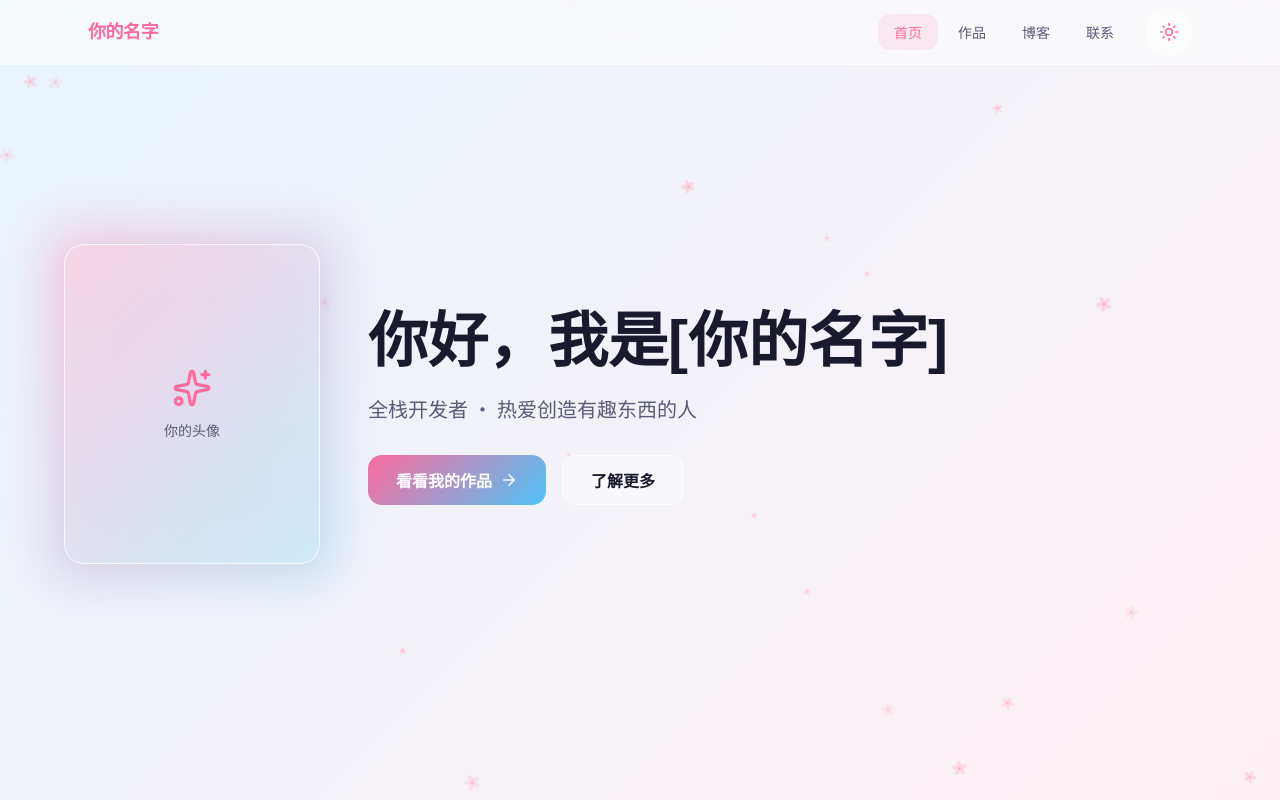
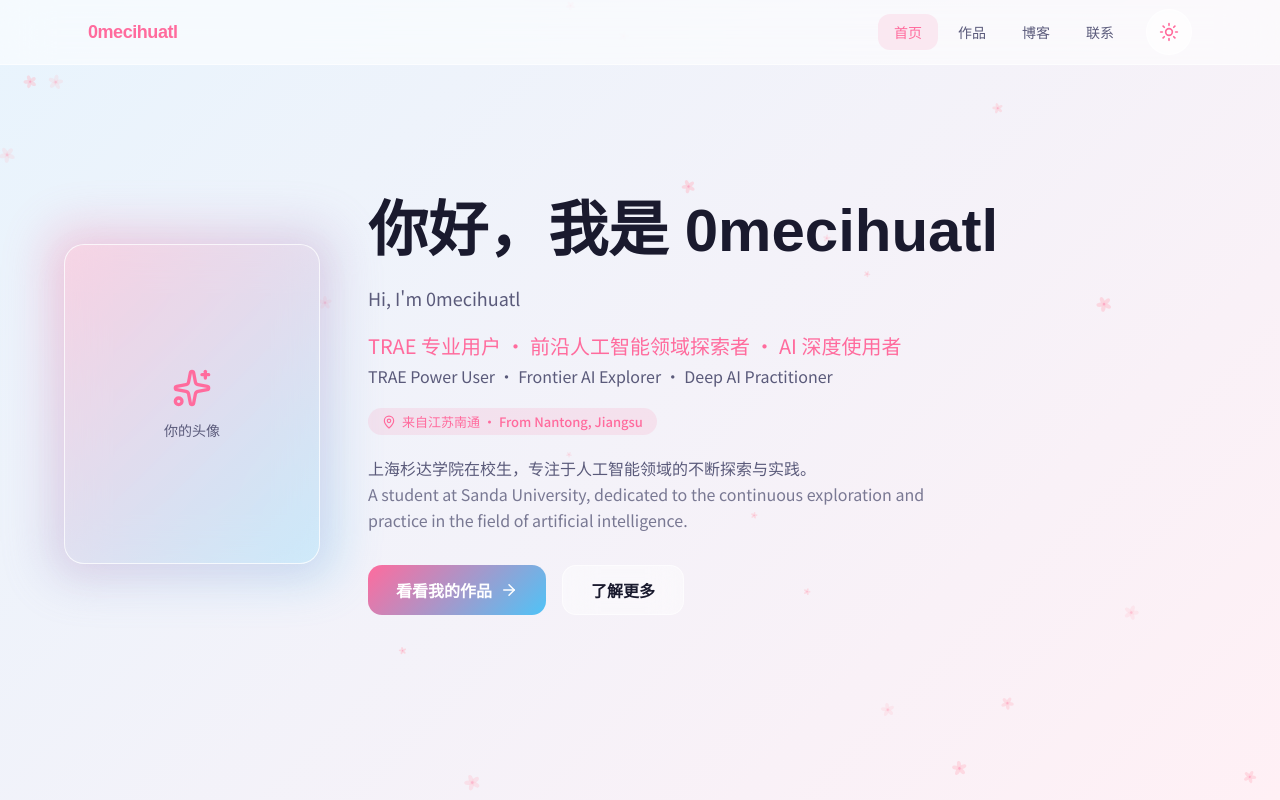
Before and after one commit to mw2wbyys6t-sudo/Web, a Next.js app: page / in a window 1280 px wide. Shown: the top 800 px of the page. Built offline with nearby package versions, Linux system fonts and the light colour scheme.

Commit message:
feat: 开发个人网站
Co-authored-by: traeagent <traeagent@users.noreply.github.com>

```diff
--- a/app/contact/page.tsx
+++ b/app/contact/page.tsx
@@ -3,7 +3,7 @@
 import { motion } from 'framer-motion'
 import GlassCard from '@/components/GlassCard'
 import { siteConfig } from '@/lib/config'
-import { Mail, Download, Send } from 'lucide-react'
+import { Mail, Download, Send, MapPin } from 'lucide-react'
 import { GithubIcon, TwitterIcon, LinkedinIcon } from '@/components/icons/BrandIcons'
 import { useState } from 'react'
 
@@ -44,9 +44,16 @@ export default function ContactPage() {
             </div>
 
             <h2 className="text-xl font-semibold text-center mb-2">{siteConfig.name}</h2>
-            <p className="text-sm text-center mb-6" style={{ color: 'var(--text-secondary)' }}>
+            <p className="text-sm text-center mb-1" style={{ color: 'var(--text-secondary)' }}>
               {siteConfig.subtitle}
             </p>
+            <p className="text-xs text-center mb-3" style={{ color: 'var(--text-secondary)' }}>
+              {siteConfig.subtitleEn}
+            </p>
+            <div className="flex items-center justify-center gap-1 text-xs mb-6" style={{ color: 'var(--text-secondary)' }}>
+              <MapPin size={12} />
+              {siteConfig.location} · {siteConfig.locationEn}
+            </div>
 
             {/* Social Links */}
             <div className="flex justify-center gap-4 mb-6">
--- a/app/layout.tsx
+++ b/app/layout.tsx
@@ -22,10 +22,10 @@ const notoSerif = Noto_Serif_SC({
 
 export const metadata: Metadata = {
   title: siteConfig.name + ' | 个人网站',
-  description: siteConfig.description,
+  description: siteConfig.description + ' ' + siteConfig.descriptionEn,
   openGraph: {
     title: siteConfig.name + ' | 个人网站',
-    description: siteConfig.description,
+    description: siteConfig.description + ' ' + siteConfig.descriptionEn,
     type: 'website',
   },
 }
--- a/components/HomeContent.tsx
+++ b/components/HomeContent.tsx
@@ -5,7 +5,7 @@ import Image from 'next/image'
 import { motion } from 'framer-motion'
 import GlassCard from './GlassCard'
 import { siteConfig } from '@/lib/config'
-import { ArrowRight, Sparkles } from 'lucide-react'
+import { ArrowRight, Sparkles, MapPin } from 'lucide-react'
 
 export interface HomeProject {
   slug: string
@@ -80,8 +80,25 @@ export default function HomeContent({ projects, posts, avatar }: HomeContentProp
             >
               {siteConfig.title}
             </h1>
-            <p className="text-lg md:text-xl mb-8" style={{ color: 'var(--text-secondary)' }}>
+            <p className="text-base md:text-lg mb-5" style={{ color: 'var(--text-secondary)' }}>
+              {siteConfig.titleEn}
+            </p>
+            <p className="text-lg md:text-xl mb-1 text-[var(--accent-pink)]">
               {siteConfig.subtitle}
+            </p>
+            <p className="text-sm md:text-base mb-5" style={{ color: 'var(--text-secondary)' }}>
+              {siteConfig.subtitleEn}
+            </p>
+            <div className="flex justify-center md:justify-start mb-5">
+              <span className="glass-tag inline-flex items-center gap-1.5">
+                <MapPin size={14} />
+                {siteConfig.location} · {siteConfig.locationEn}
+              </span>
+            </div>
+            <p className="text-sm md:text-base mb-8 max-w-xl leading-relaxed" style={{ color: 'var(--text-secondary)' }}>
+              {siteConfig.description}
+              <br />
+              <span className="opacity-80">{siteConfig.descriptionEn}</span>
             </p>
             <div className="flex flex-wrap gap-4 justify-center md:justify-start">
               <Link href="/projects" className="glass-btn glass-btn-primary flex items-center gap-2">
--- a/lib/config.ts
+++ b/lib/config.ts
@@ -1,8 +1,14 @@
 export const siteConfig = {
-  name: '你的名字',
-  title: '你好，我是[你的名字]',
-  subtitle: '全栈开发者 · 热爱创造有趣东西的人',
-  description: '一个热爱技术与创作的开发者，用代码构建有趣的东西',
+  name: '0mecihuatl',
+  title: '你好，我是 0mecihuatl',
+  titleEn: "Hi, I'm 0mecihuatl",
+  subtitle: 'TRAE 专业用户 · 前沿人工智能领域探索者 · AI 深度使用者',
+  subtitleEn: 'TRAE Power User · Frontier AI Explorer · Deep AI Practitioner',
+  location: '来自江苏南通',
+  locationEn: 'From Nantong, Jiangsu',
+  description: '上海杉达学院在校生，专注于人工智能领域的不断探索与实践。',
+  descriptionEn:
+    'A student at Sanda University, dedicated to the continuous exploration and practice in the field of artificial intelligence.',
   avatar: '/images/avatar-placeholder.png',
   email: 'your@email.com',
   social: {
```
